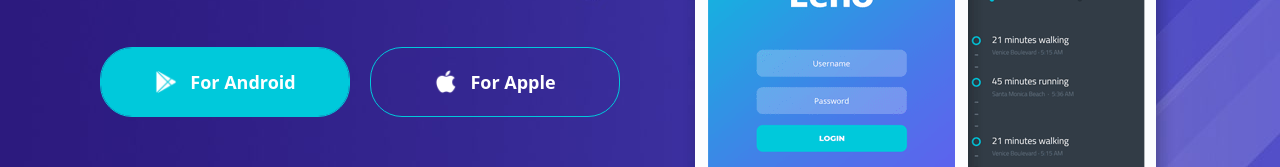
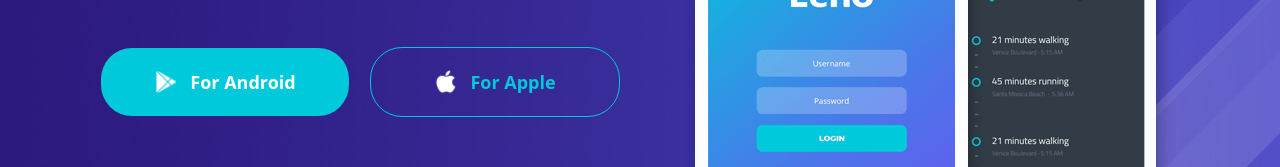
Before and after one commit to Djsteplion/LenoApp, a plain HTML site: page index.html in a window 1280 px wide. In both pictures the pointer is over the button "For Android". Shown: the part 471-638 px from the top of the page. Drawn offline with Linux system fonts and the light colour scheme.

Commit message:
Update mystyles1.css

```diff
--- a/css/mystyles1.css
+++ b/css/mystyles1.css
@@ -178,7 +178,7 @@
   z-index: 0;
 
 
-    color: white;
+    color: #00C9DB;
     background: transparent;
     padding: 23px 40px;
     border-radius: 32px;
@@ -211,6 +211,11 @@
 .app-button:hover .overlay,
 .app-button:active .overlay {
   width: 100%;
+}
+
+.app-button:hover {
+  color: white;
+  border-color: transparent;
 }
 
 .div1 h1{
```
